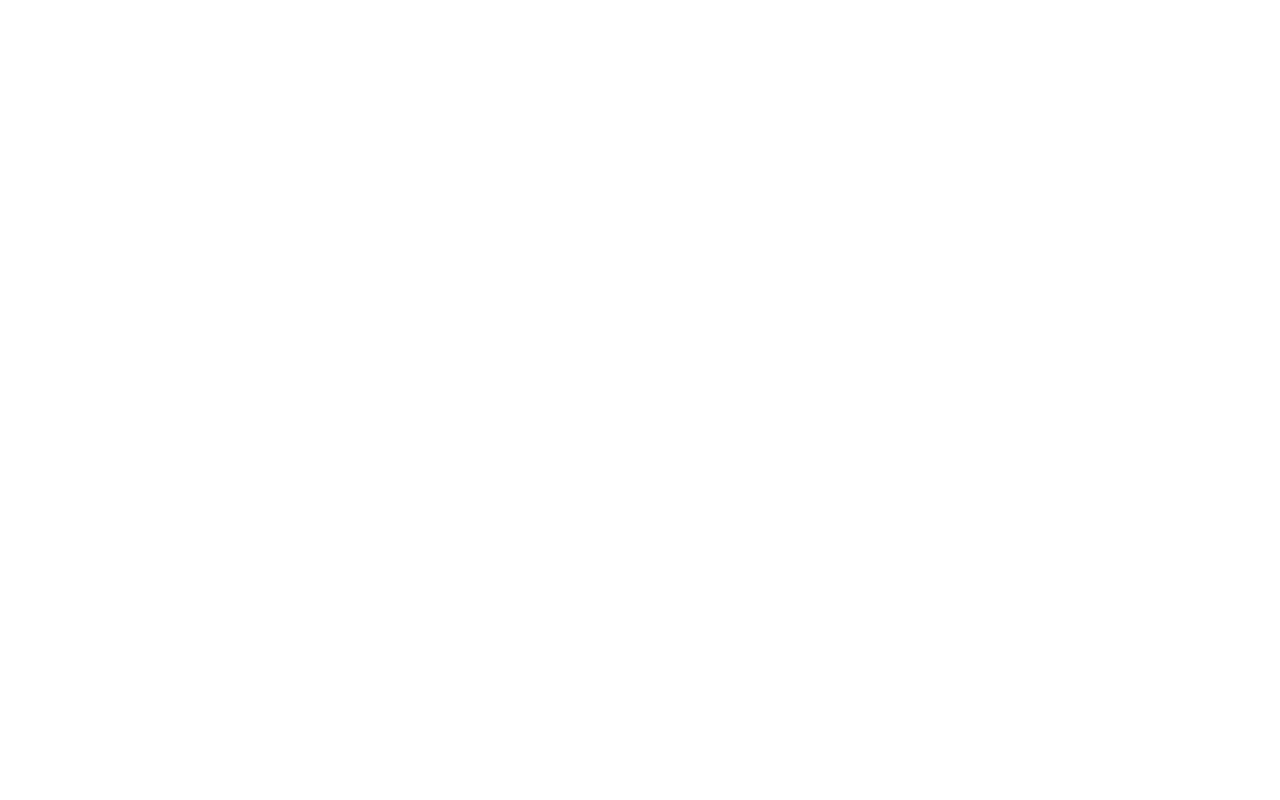
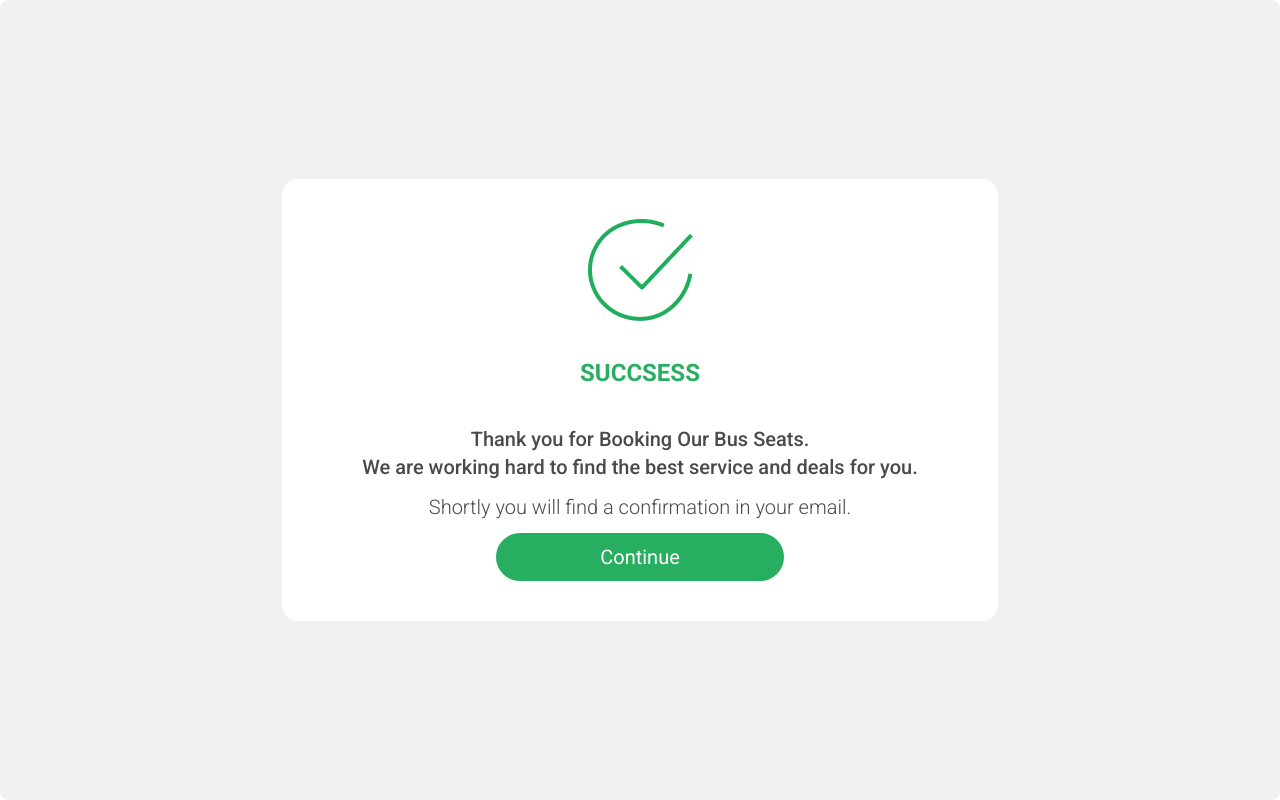
Before and after one commit to ay0-0n/b9-a4, a plain HTML site: page modal.html in a window 1280 px wide. Drawn offline with nearby package versions, Linux system fonts and the light colour scheme.

Commit message:
modal part

```diff
--- a/modal.html
+++ b/modal.html
@@ -4,8 +4,34 @@
     <meta charset="UTF-8">
     <meta name="viewport" content="width=device-width, initial-scale=1.0">
     <title>Bus Ticketing System</title>
+    <!--Tailwind & Daisy-->
+    <link href="https://cdn.jsdelivr.net/npm/daisyui@4.6.0/dist/full.min.css" rel="stylesheet" type="text/css" />
+    <script src="https://cdn.tailwindcss.com"></script>
+    <!--Fonts-->
+    <link rel="preconnect" href="https://fonts.googleapis.com">
+    <link rel="preconnect" href="https://fonts.gstatic.com" crossorigin>
+    <link href="https://fonts.googleapis.com/css2?family=Roboto:ital,wght@0,100;0,300;0,400;0,500;0,700;0,900;1,100;1,300;1,400;1,500;1,700;1,900&display=swap" rel="stylesheet">
+
+    <!--Custom CSS-->
+    <style>
+        body{
+            font-family: 'Roboto', sans-serif;
+        }
+    </style>
 </head>
 <body>
+    <main>
+        <div class="w-screen h-screen bg-[#F2F1F1] rounded-lg flex justify-center items-center">
+            <div class=" bg-white flex flex-col justify-center items-center rounded-2xl py-10 px-20">
+                <img src="images/success.png">
+                <h1 class="text-2xl font-bold py-9 text-[#27AE60]">SUCCSESS</h1>
+                <h3 class="text-[#4A4A4A] text-center text-xl font-medium">Thank you for Booking Our Bus Seats.</h3>
+                <h3 class="text-[#4A4A4A] text-center text-xl font-medium">We are working hard to find the best service and deals for you.</h3>
+                <h3 class="text-[#4A4A4A] text-center text-xl font-light py-3">Shortly you will find a confirmation in your email.</h3>
 
+                <a href="index.html" class="btn border-none rounded-3xl w-72 bg-[#27AE60] text-xl text-white font-normal px-10">Continue</a>
+            </div>
+        </div>
+    </main>
 </body>
 </html>
```
